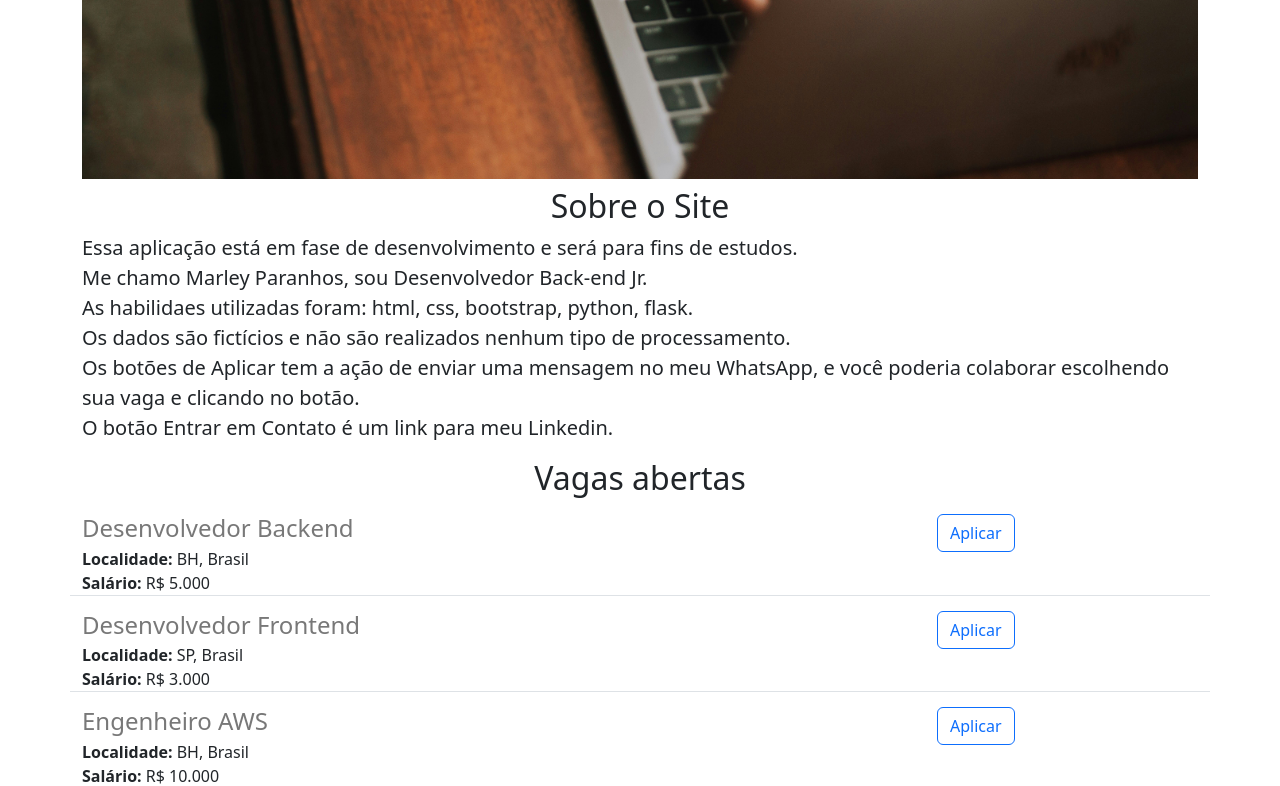
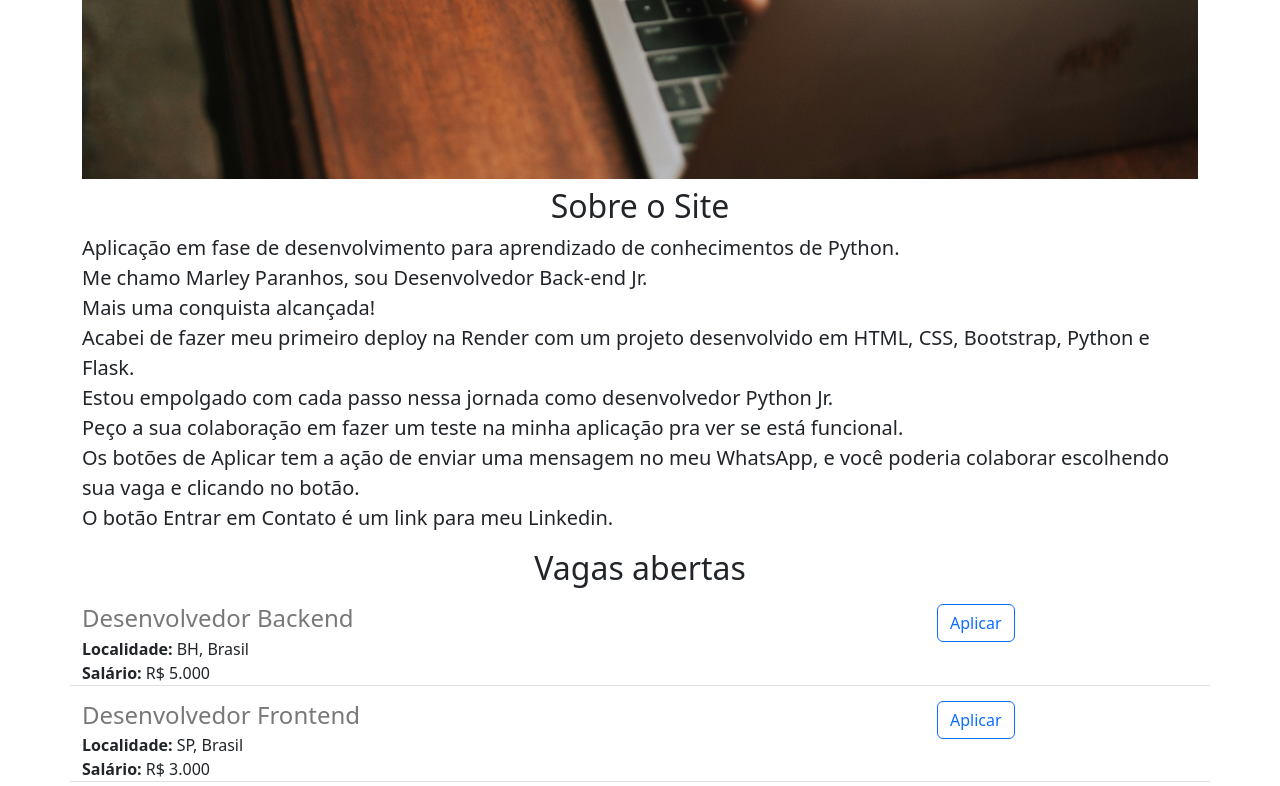
Before and after one commit to marley-paranhos/python_carreiras, a Flask app: page / in a window 1280 px wide. Shown: the part 689-1475 px from the top of the page. Run offline with Flask 3, Linux system fonts and the light colour scheme.

Commit message:
Editando a página home.html

```diff
--- a/templates/home.html
+++ b/templates/home.html
@@ -14,13 +14,17 @@
     <img class="img-fluid" src="{{url_for('static', filename='carreira.jpg')}}"/>
     <h2 class="text-center mt-2">Sobre o Site</h2>
     <p class="lead">
-      Essa aplicação está em fase de desenvolvimento e será para fins de estudos.
+      Aplicação em fase de desenvolvimento para aprendizado de conhecimentos de Python.
       <br>
       Me chamo Marley Paranhos, sou Desenvolvedor Back-end Jr.
       <br>
-      As habilidaes utilizadas foram: html, css, bootstrap, python, flask.
+      Mais uma conquista alcançada!
       <br>
-      Os dados são fictícios e não são realizados nenhum tipo de processamento.
+      Acabei de fazer meu primeiro deploy na Render com um projeto desenvolvido em HTML, CSS, Bootstrap, Python e Flask.
+      <br>
+      Estou empolgado com cada passo nessa jornada como desenvolvedor Python Jr.
+      <br>
+      Peço a sua colaboração em fazer um teste na minha aplicação pra ver se está funcional.
       <br>
       Os botões de Aplicar tem a ação de enviar uma mensagem no meu WhatsApp, e você poderia colaborar escolhendo sua vaga e clicando no botão.
       <br>
```
